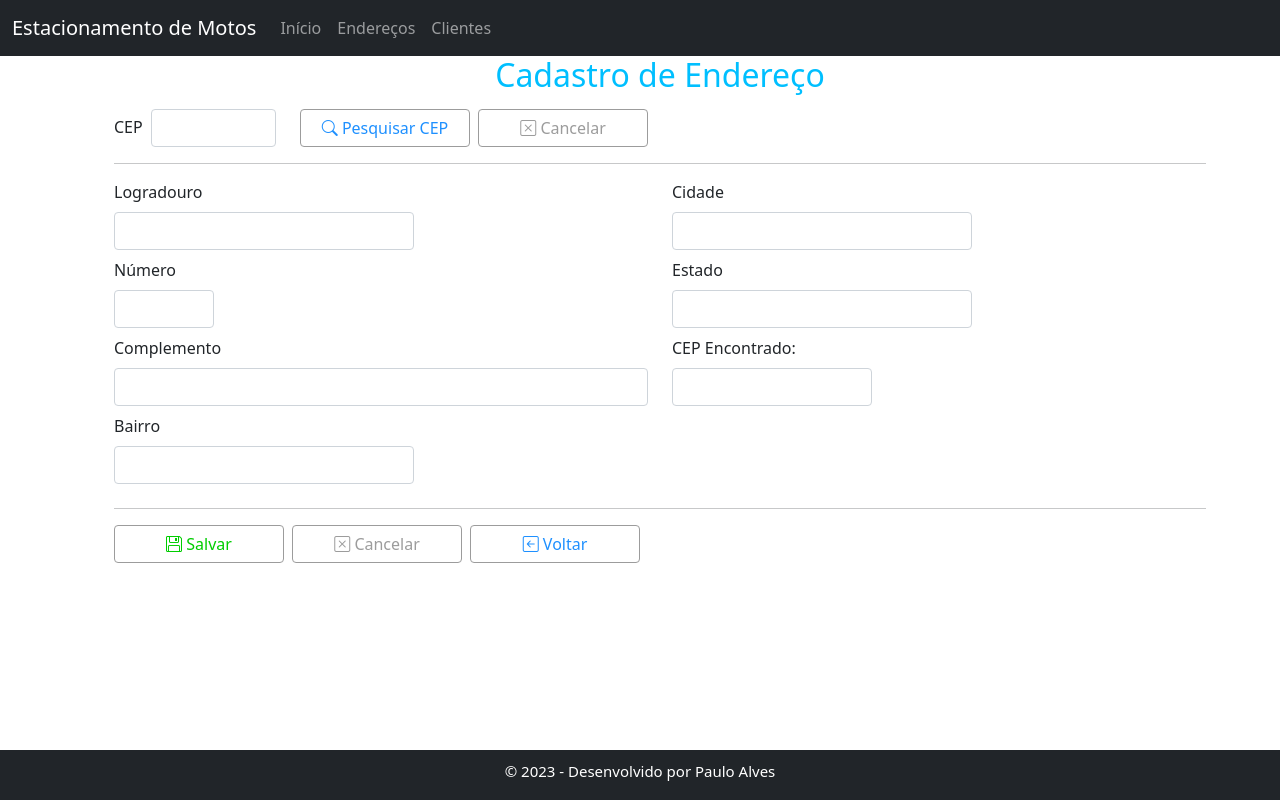
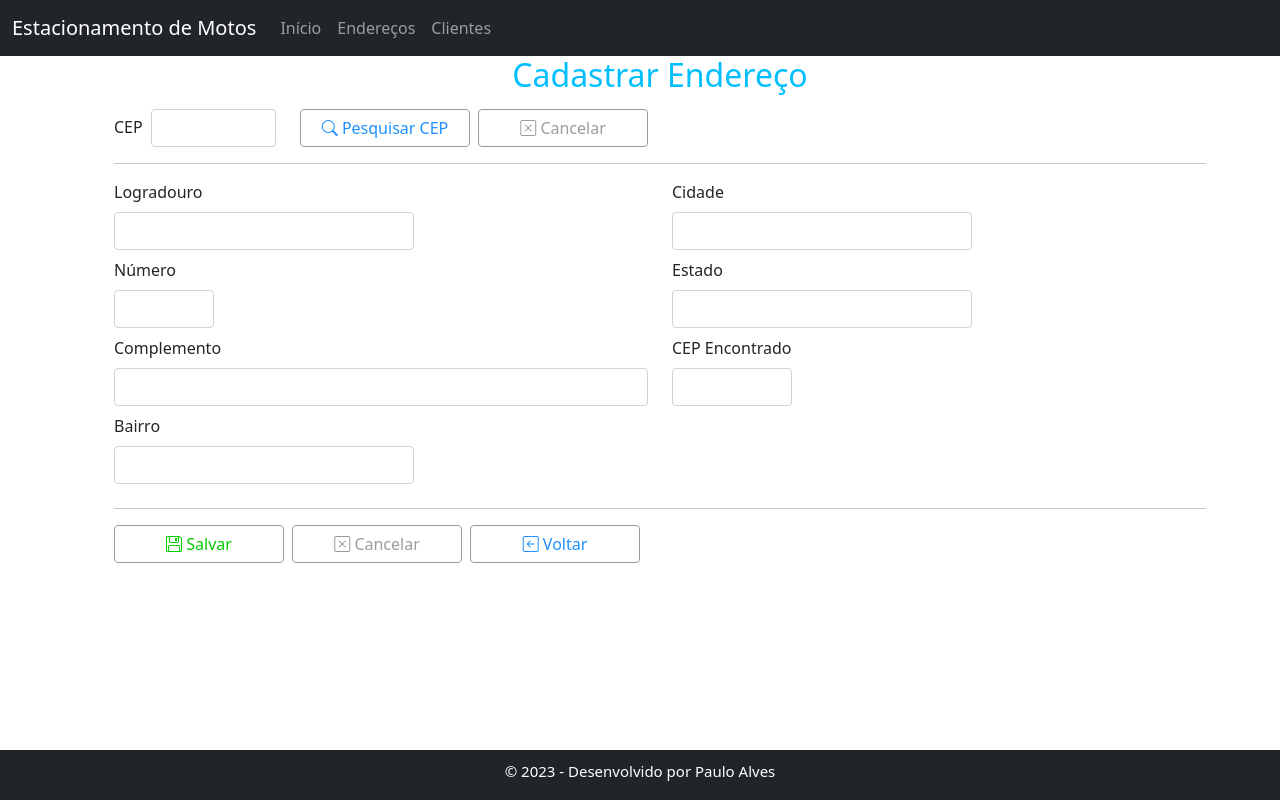
Before and after one commit to PauloAlves8039/academia-dotnet-projeto-final-frontend, an Angular app: page /create-endereco in a window 1280 px wide. Built offline with nearby package versions, Linux system fonts and the light colour scheme.

Commit message:
Adicionando melhorias paras os formulários

```diff
--- a/src/app/components/endereco/create-endereco/create-endereco.component.html
+++ b/src/app/components/endereco/create-endereco/create-endereco.component.html
@@ -1,6 +1,6 @@
 <div class="container container-body">
 
-  <h2 class="page-title">Cadastro de Endereço</h2>
+  <h2 class="page-title">Cadastrar Endereço</h2>
 
   <div class="row mb-3 form-content">
     <div class="col-md-2 d-flex align-items-end">
@@ -97,9 +97,9 @@
         </div>
 
         <div class="mb-2">
-          <label for="cep" class="form-label">CEP Encontrado:</label>
+          <label for="cep" class="form-label">CEP Encontrado</label>
           <input type="text"
-                 class="form-control input-form-md"
+                 class="form-control input-form-sm-2"
                  id="cep"
                  name="cep"
                  [(ngModel)]="novoEndereco.cep"
--- a/src/app/components/endereco/list-enderecos/list-enderecos.component.html
+++ b/src/app/components/endereco/list-enderecos/list-enderecos.component.html
@@ -30,10 +30,16 @@
         <td>{{ endereco.estado }}</td>
         <td>{{ endereco.cep }}</td>
         <td>
-          <button type="button" class="btn button-warning button-border btn-sm btn-sm me-1" title="Editar" (click)="editarEndereco(endereco.codigoEndereco)">
+          <button type="button"
+                  class="btn button-warning button-border btn-sm btn-sm me-1"
+                  (click)="editarEndereco(endereco.codigoEndereco)"
+                  title="Editar">
             <i class="bi bi-pencil-square">Editar</i>
           </button>
-          <button type="button" class="btn button-danger button-border btn-sm" title="Excluir" (click)="excluirEndereco(endereco.codigoEndereco)">
+          <button type="button"
+                  class="btn button-danger button-border btn-sm"
+                  (click)="excluirEndereco(endereco.codigoEndereco)"
+                  title="Excluir">
             <i class="bi bi-trash-fill">Excluir</i>
           </button>
 
--- a/src/app/components/endereco/update-endereco/update-endereco.component.html
+++ b/src/app/components/endereco/update-endereco/update-endereco.component.html
@@ -97,9 +97,9 @@
         </div>
 
         <div class="mb-2">
-          <label for="cep" class="form-label">CEP Encontrado:</label>
+          <label for="cep" class="form-label">CEP Encontrado</label>
           <input type="text"
-                 class="form-control input-form-md"
+                 class="form-control input-form-sm-2"
                  id="cep"
                  name="cep"
                  [(ngModel)]="enderecoExistente.cep"
--- a/src/app/components/endereco/update-endereco/update-endereco.component.ts
+++ b/src/app/components/endereco/update-endereco/update-endereco.component.ts
@@ -22,11 +22,11 @@ export class UpdateEnderecoComponent implements OnInit {
     private router: Router) { }
 
   ngOnInit() {
-    this.carregarEnderecoDaRota();
+    this.carregarEnderecoPelaRota();
   }
 
-  async carregarEnderecoDaRota() {
-    const codigoEndereco = this.obterCodigoEnderecoDaRota();
+  async carregarEnderecoPelaRota() {
+    const codigoEndereco = this.obterCodigoEnderecoPelaRota();
 
     if (codigoEndereco) {
       this.enderecoExistente = await this.enderecoService.getEnderecoPorCodigo(codigoEndereco);
@@ -40,7 +40,7 @@ export class UpdateEnderecoComponent implements OnInit {
       if (this.validarCamposObrigatorios()) {
         await this.atualizarPesquisarCep();
         const resposta = await this.enderecoService.updateEndereco(this.enderecoExistente);
-        alert('Endereço atualiza com sucesso: ' + resposta);
+        alert('Endereço atualizado com sucesso: ' + resposta);
         this.limparCamposEndereco();
       } else {
         alert('Preencha todos os campos obrigatórios.');
@@ -102,7 +102,7 @@ export class UpdateEnderecoComponent implements OnInit {
     this.novoCep = '';
   }
 
-  private obterCodigoEnderecoDaRota(): number | null {
+  private obterCodigoEnderecoPelaRota(): number | null {
     const codigoEndereco = this.route.snapshot.paramMap.get('codigoEndereco');
     return codigoEndereco ? +codigoEndereco : null;
   }
--- a/src/styles.css
+++ b/src/styles.css
@@ -28,6 +28,10 @@
 
 .input-form-sm {
   width: 100px;
+}
+
+.input-form-sm-2 {
+  width: 120px;
 }
 
 .input-form-md {
```
Also changed, not shown: src/app/components/cliente/list-clientes/list-clientes.component.html (+8 -2 lines).
